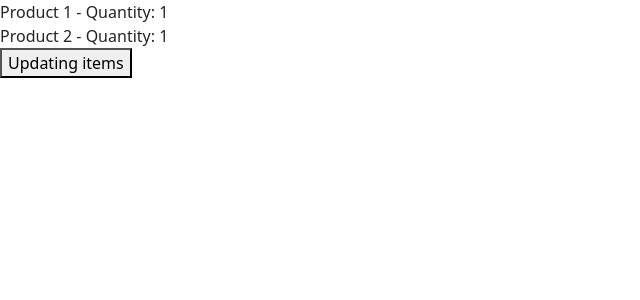
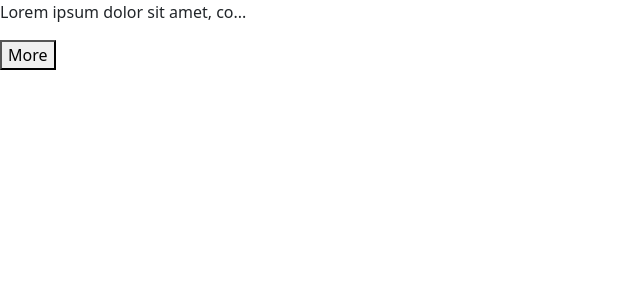
Before and after one commit to Kudoo39/react-app-v2, a React (Vite) app: page / in a window 1280 px wide. Shown: the top 300 px of the page, without its empty margins (0-640 px from the left). Built offline with nearby package versions, Linux system fonts and the light colour scheme.

Commit message:
Expandable text using useState

```diff
--- a/src/App.tsx
+++ b/src/App.tsx
@@ -1,31 +1,21 @@
 import { useState } from "react";
+
 const App = () => {
-  const [cart, setCart] = useState({
-    discount: 1,
-    items: [
-      { id: 1, title: "Product 1", quantity: 1 },
-      { id: 2, title: "Product 2", quantity: 1 },
-    ],
-  });
+  const longContent =
+    "Lorem ipsum dolor sit amet, consectetur adipiscing elit. Sed vitae metus id tellus rhoncus tempus. Donec quis orci a massa tristique auctor et a ex. Duis hendrerit odio nec tellus rhoncus, eu tempor arcu tristique. Vestibulum nec quam turpis. Sed vel mi sed nisl fermentum gravida. Nunc tincidunt lectus nec neque faucibus, ut pharetra eros cursus. Duis eu consequat justo, eget consectetur metus.";
 
-  const handleClick = () => {
-    setCart({
-      ...cart,
-      items: cart.items.map((item) =>
-        item.id === 1 ? { ...item, quantity: 2 } : item
-      ),
-    });
+  const [content, setContent] = useState(false);
+  const showMore = () => {
+    setContent(!content);
   };
 
+  const display = content ? longContent : `${longContent.slice(0, 30)}...`;
+
   return (
-    <div>
-      {cart.items.map((item) => (
-        <div key={item.id}>
-          {item.title} - Quantity: {item.quantity}
-        </div>
-      ))}
-      <button onClick={handleClick}>Updating items</button>
-    </div>
+    <>
+      <p>{display}</p>
+      <button onClick={showMore}>More</button>
+    </>
   );
 };
 
```
